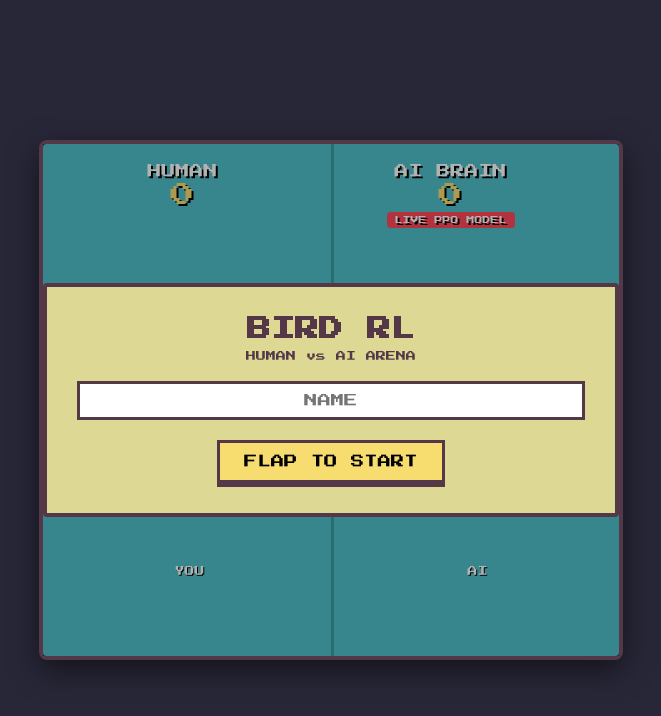
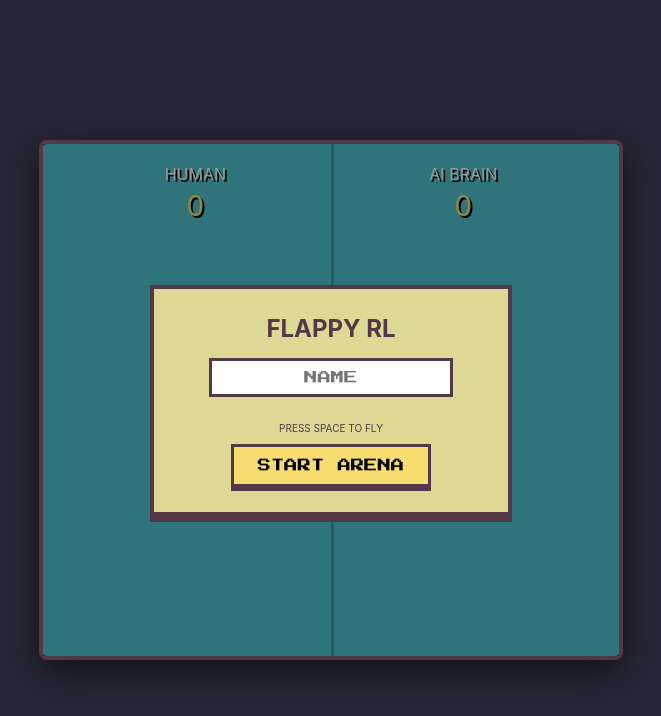
Before and after one commit to sarvesh-raam/flappybird-RL, a Flask app: page / in a window 1280 px wide. Shown: the top 716 px of the page, without its empty margins (309-970 px from the left). Run offline with Flask 3, Linux system fonts and the light colour scheme; parts of the project's set-up code (start-up, migrations or seed data) failed here and were passed over.

Commit message:
Hyper-Sync v7.2: Total Cache Clear and Render Refresh (Fixed Nothing Displaying)

```diff
--- a/static/script.js
+++ b/static/script.js
@@ -1,142 +1,116 @@
 document.addEventListener('DOMContentLoaded', () => {
     const canvas = document.getElementById('game-canvas');
     const ctx = canvas.getContext('2d');
-    const nameScreen = document.getElementById('name-modal');
-    const retryScreen = document.getElementById('retry-modal');
     const overlay = document.getElementById('overlay');
-    const startBtn = document.getElementById('start-btn');
-    const retryBtn = document.getElementById('retry-btn');
+    const btnStart = document.getElementById('btn-start');
     const nameInput = document.getElementById('name-input');
 
-    // Core Game Config
+    // Config
     const W = 288;
     const H = 512;
     canvas.width = W * 2;
     canvas.height = H;
 
-    // Assets
+    // Asset Atlas
     const atlas = new Image();
-    atlas.src = '/static/atlas.png';
-    let assetsLoaded = false;
-    atlas.onload = () => { assetsLoaded = true; };
+    atlas.src = '/static/atlas.png?v=7.2';
+    let loaded = false;
+    atlas.onload = () => { loaded = true; };
 
-    // Sprite Mapping from atlas.png
-    const S = {
-        bg: { x: 0, y: 0, w: 288, h: 512 },
-        bg_night: { x: 288, y: 0, w: 288, h: 512 },
-        ground: { x: 584, y: 0, w: 336, h: 112 },
-        pipe_top: { x: 112, y: 646, w: 52, h: 320 },
-        pipe_bot: { x: 168, y: 646, w: 52, h: 320 },
+    // Pixel Perfect Coordinates
+    const SPRITES = {
+        bg: [0, 0, 288, 512],
+        bg_night: [288, 0, 288, 512],
+        ground: [584, 0, 336, 112],
+        pipe_top: [112, 646, 52, 320],
+        pipe_bot: [168, 646, 52, 320],
         birds: [
-            // Yellow (Human)
-            [{ x: 3, y: 491 }, { x: 31, y: 491 }, { x: 59, y: 491 }],
-            // Green (AI)
-            [{ x: 3, y: 529 }, { x: 31, y: 529 }, { x: 59, y: 529 }]
+            [[3, 491, 34, 24], [31, 491, 34, 24], [59, 491, 34, 24]], // Yellow
+            [[3, 529, 34, 24], [31, 529, 34, 24], [59, 529, 34, 24]]  // Green
         ]
     };
 
-    let gameState = null;
-    let playerName = "PILOT";
-    let pendingAction = null;
+    let s = null; // Server state
+    let pendingAct = null;
+    let scroll = 0;
     let tabVisible = true;
-    let scroll = 0;
-
     document.addEventListener('visibilitychange', () => { tabVisible = !document.hidden; });
 
-    // --- RESTART LOGIC ---
-    function startDuel() {
-        if (nameInput.value.trim()) playerName = nameInput.value.trim().toUpperCase();
-        document.getElementById('p-name').innerText = playerName;
-        nameScreen.classList.add('hidden');
-        retryScreen.classList.add('hidden');
+    function play() {
+        const n = nameInput.value.trim().toUpperCase() || "PLAYER";
+        document.getElementById('label-h').innerText = n;
         overlay.classList.add('hidden');
-
-        // Initial sync to start physics thread
-        fetch('/sync?act=flap&name=' + playerName);
-        if (!gameState) {
-            requestAnimationFrame(gameLoop);
-            syncLoop();
-        }
+        if (!s) { sync(); requestAnimationFrame(draw); }
+        pendingAct = 'flap';
     }
 
-    startBtn.addEventListener('click', startDuel);
-    retryBtn.addEventListener('click', startDuel);
+    btnStart.addEventListener('click', play);
+    window.addEventListener('keydown', (e) => { if (e.code === 'Space') { e.preventDefault(); if (overlay.classList.contains('hidden')) pendingAct = 'flap'; else play(); } });
 
-    // Controls
-    window.addEventListener('keydown', (e) => { if (e.code === 'Space') { e.preventDefault(); pendingAction = 'flap'; } });
-    canvas.addEventListener('touchstart', (e) => { e.preventDefault(); pendingAction = 'flap'; }, { passive: false });
-
-    // --- NET SYNC ---
-    async function syncLoop() {
-        if (!tabVisible) { setTimeout(syncLoop, 1000); return; }
+    async function sync() {
+        if (!tabVisible) { setTimeout(sync, 1000); return; }
         try {
             let url = '/sync?t=' + Date.now();
-            if (pendingAction) { url += '&act=' + pendingAction; pendingAction = null; }
+            if (pendingAct) { url += '&act=' + pendingAct; pendingAct = null; }
             const res = await fetch(url);
-            gameState = await res.json();
+            s = await res.json();
 
-            // Sync UI
-            document.getElementById('score-h').innerText = gameState.score_h;
-            document.getElementById('score-a').innerText = gameState.score_a;
-            document.getElementById('best-h').innerText = 'BEST: ' + gameState.best_h;
-            document.getElementById('best-a').innerText = 'BEST: ' + gameState.best_a;
+            document.getElementById('score-h').innerText = s.score_h;
+            document.getElementById('score-a').innerText = s.score_a;
 
-            if (gameState.done_h && gameState.running === false) {
+            if (!s.running && s.done_h) {
                 overlay.classList.remove('hidden');
-                nameScreen.classList.add('hidden');
-                retryScreen.classList.remove('hidden');
-                document.getElementById('final-score').innerText = 'SCORE: ' + gameState.score_h;
+                document.getElementById('modal-title').innerText = "GAME OVER";
+                document.getElementById('btn-start').innerText = "RETRY";
+                document.getElementById('name-zone').classList.add('hidden');
             }
         } catch (e) { }
-        setTimeout(syncLoop, 40); // 25Hz sync - ultra low latency
+        setTimeout(sync, 40);
     }
 
-    // --- RENDERER (60FPS) ---
-    function drawEntity(x, y, rot, typeIdx) {
-        const frame = Math.floor(Date.now() / 100) % 3;
-        const sprite = S.birds[typeIdx][frame];
-        ctx.save();
-        ctx.translate(x, y);
-        ctx.rotate((rot || 0) * Math.PI / 180);
-        ctx.drawImage(atlas, sprite.x, sprite.y, 34, 24, -17, -12, 34, 24);
+    function draw() {
+        if (!loaded || !s) { requestAnimationFrame(draw); return; }
+
+        // Clear
+        ctx.fillStyle = '#4ec0ca';
+        ctx.fillRect(0, 0, canvas.width, canvas.height);
+
+        // Backgrounds
+        ctx.drawImage(atlas, ...SPRITES.bg, 0, 0, W, H);
+        ctx.drawImage(atlas, ...SPRITES.bg_night, W, 0, W, H);
+
+        if (s.running) scroll = (scroll + 3) % 288;
+
+        // Draw Pipes (Arena 1)
+        s.h.pipes.forEach(p => {
+            ctx.drawImage(atlas, ...SPRITES.pipe_top, p.x, p.y - 320, 52, 320);
+            ctx.drawImage(atlas, ...SPRITES.pipe_bot, p.x, p.y + 100, 52, 320);
+        });
+
+        // Draw Pipes (Arena 2)
+        s.a.pipes.forEach(p => {
+            ctx.drawImage(atlas, ...SPRITES.pipe_top, p.x + W, p.y - 320, 52, 320);
+            ctx.drawImage(atlas, ...SPRITES.pipe_bot, p.x + W, p.y + 100, 52, 320);
+        });
+
+        // Draw Birds
+        const f = Math.floor(Date.now() / 100) % 3;
+        // Human
+        ctx.save(); ctx.translate(50, s.h.y);
+        ctx.rotate((s.h.rot || 0) * Math.PI / 180);
+        ctx.drawImage(atlas, ...SPRITES.birds[0][f], -17, -12, 34, 24);
         ctx.restore();
-    }
+        // AI
+        ctx.save(); ctx.translate(W + 50, s.a.y);
+        ctx.rotate((s.a.rot || 0) * Math.PI / 180);
+        ctx.drawImage(atlas, ...SPRITES.birds[1][f], -17, -12, 34, 24);
+        ctx.restore();
 
-    function drawPipes(pipes, offsetX) {
-        pipes.forEach(p => {
-            const x = p.x + offsetX;
-            const y = p.y;
-            // Draw Top
-            ctx.drawImage(atlas, S.pipe_top.x, S.pipe_top.y, 52, 320, x, y - 320, 52, 320);
-            // Draw Bottom (Gym gap is ~100)
-            ctx.drawImage(atlas, S.pipe_bot.x, S.pipe_bot.y, 52, 320, x, y + 100, 52, 320);
-        });
-    }
+        // Ground
+        ctx.drawImage(atlas, ...SPRITES.ground, -scroll, H - 112, 336, 112);
+        ctx.drawImage(atlas, ...SPRITES.ground, 336 - scroll, H - 112, 336, 112);
+        ctx.drawImage(atlas, ...SPRITES.ground, 672 - scroll, H - 112, 336, 112);
 
-    function gameLoop() {
-        if (!assetsLoaded || !gameState) { requestAnimationFrame(gameLoop); return; }
-
-        ctx.clearRect(0, 0, canvas.width, canvas.height);
-
-        // 1. Draw Backgrounds
-        ctx.drawImage(atlas, S.bg.x, S.bg.y, S.bg.w, S.bg.h, 0, 0, W, H);
-        ctx.drawImage(atlas, S.bg_night.x, S.bg_night.y, S.bg_night.w, S.bg_night.h, W, 0, W, H);
-
-        if (gameState.running) scroll = (scroll + 3.2) % 336;
-
-        // 2. Draw Pipes
-        drawPipes(gameState.h.pipes, 0);
-        drawPipes(gameState.a.pipes, W);
-
-        // 3. Draw Birds
-        drawEntity(50, gameState.h.y, gameState.h.rot, 0); // Yellow (Human)
-        drawEntity(W + 50, gameState.a.y, gameState.a.rot, 1); // Green (AI)
-
-        // 4. Draw Ground
-        ctx.drawImage(atlas, S.ground.x, S.ground.y, 336, 112, -scroll, H - 110, 336, 112);
-        ctx.drawImage(atlas, S.ground.x, S.ground.y, 336, 112, 336 - scroll, H - 110, 336, 112);
-        ctx.drawImage(atlas, S.ground.x, S.ground.y, 336, 112, 672 - scroll, H - 110, 336, 112);
-
-        requestAnimationFrame(gameLoop);
+        requestAnimationFrame(draw);
     }
 });
--- a/templates/index.html
+++ b/templates/index.html
@@ -4,8 +4,10 @@
 <head>
     <meta charset="UTF-8">
     <meta name="viewport" content="width=device-width, initial-scale=1.0, maximum-scale=1.0, user-scalable=no">
-    <title>Flappybird RL | AI Arena</title>
+    <title>Flappybird RL | Pro Arena</title>
     <link href="https://fonts.googleapis.com/css2?family=Press+Start+2P&display=swap" rel="stylesheet">
+    <!-- Versioning forced cache clear -->
+    <link rel="stylesheet" href="{{ url_for('static', filename='style.css') }}?v=7.2">
     <style>
         :root {
             --bg-color: #272738;
@@ -35,8 +37,7 @@
             background: #4ec0ca;
             border: 4px solid #543847;
             border-radius: 8px;
-            box-shadow: 0 10px 30px rgba(0, 0, 0, 0.5);
-            max-width: 100%;
+            box-shadow: 0 10px 40px rgba(0, 0, 0, 0.6);
         }
 
         canvas {
@@ -62,7 +63,6 @@
             justify-content: space-around;
             padding: 20px;
             text-shadow: 2px 2px 0 #000;
-            font-size: 14px;
         }
 
         .score-box {
@@ -70,9 +70,19 @@
         }
 
         .score-val {
-            font-size: 24px;
+            font-size: 28px;
             margin-top: 5px;
             color: var(--accent);
+        }
+
+        .v-split {
+            position: absolute;
+            left: 50%;
+            top: 0;
+            bottom: 0;
+            width: 3px;
+            background: rgba(0, 0, 0, 0.2);
+            z-index: 5;
         }
 
         #overlay {
@@ -81,32 +91,29 @@
             left: 0;
             width: 100%;
             height: 100%;
-            background: rgba(0, 0, 0, 0.3);
+            background: rgba(0, 0, 0, 0.4);
             display: flex;
-            flex-direction: column;
+            justify-content: center;
             align-items: center;
-            justify-content: center;
-            pointer-events: all;
-            z-index: 10;
+            z-index: 20;
         }
 
-        .modal-card {
+        .modal {
             background: #ded895;
             border: 4px solid #543847;
-            padding: 30px;
+            padding: 25px;
             text-align: center;
             color: #543847;
-            border-radius: 4px;
+            box-shadow: 0 6px 0 #543847;
         }
 
         input {
-            width: 100%;
+            width: 80%;
             padding: 10px;
-            margin: 20px 0;
+            margin: 15px 0;
             font-family: 'Press Start 2P', cursive;
             border: 3px solid #543847;
             text-align: center;
-            outline: none;
         }
 
         button {
@@ -119,41 +126,12 @@
         }
 
         button:active {
-            transform: translateY(4px);
-            box-shadow: none;
-        }
-
-        .v-split {
-            position: absolute;
-            left: 50%;
-            top: 0;
-            bottom: 0;
-            width: 3px;
-            background: rgba(0, 0, 0, 0.2);
-            z-index: 5;
-        }
-
-        .labels {
-            position: absolute;
-            bottom: 80px;
-            width: 100%;
-            display: flex;
-            justify-content: space-around;
-            font-size: 10px;
-            text-shadow: 1px 1px 0 #000;
+            transform: translateY(2px);
+            box-shadow: 0 2px 0 #543847;
         }
 
         .hidden {
             display: none !important;
-        }
-
-        .brain-badge {
-            background: #ff4757;
-            color: white;
-            padding: 4px 8px;
-            border-radius: 4px;
-            font-size: 8px;
-            margin-top: 5px;
         }
     </style>
 </head>
@@ -165,36 +143,27 @@
         <div class="ui-layer">
             <div class="scoreboard">
                 <div class="score-box">
-                    <div id="p-name">HUMAN</div>
+                    <div id="label-h">HUMAN</div>
                     <div id="score-h" class="score-val">0</div>
                 </div>
                 <div class="score-box">
                     <div>AI BRAIN</div>
                     <div id="score-a" class="score-val">0</div>
-                    <div class="brain-badge">LIVE PPO MODEL</div>
                 </div>
-            </div>
-            <div class="labels">
-                <span>YOU</span>
-                <span>AI</span>
             </div>
         </div>
         <div id="overlay">
-            <div id="name-modal" class="modal-card">
-                <h2>BIRD RL</h2>
-                <p style="font-size: 10px; margin-top:10px;">HUMAN vs AI ARENA</p>
-                <input type="text" id="name-input" placeholder="NAME" maxlength="10">
-                <button id="start-btn">FLAP TO START</button>
-            </div>
-            <div id="retry-modal" class="modal-card hidden">
-                <h2 id="result-title">YOU CRASHED</h2>
-                <p id="final-score" style="margin:20px 0;">SCORE: 0</p>
-                <button id="retry-btn">RETRY</button>
+            <div id="modal" class="modal">
+                <h2 id="modal-title">FLAPPY RL</h2>
+                <div id="name-zone">
+                    <input type="text" id="name-input" placeholder="NAME" maxlength="8">
+                </div>
+                <p id="modal-msg" style="font-size: 10px; margin: 10px 0;">PRESS SPACE TO FLY</p>
+                <button id="btn-start">START ARENA</button>
             </div>
         </div>
     </div>
-
-    <script src="{{ url_for('static', filename='script.js') }}"></script>
+    <script src="{{ url_for('static', filename='script.js') }}?v=7.2"></script>
 </body>
 
 </html>
```
